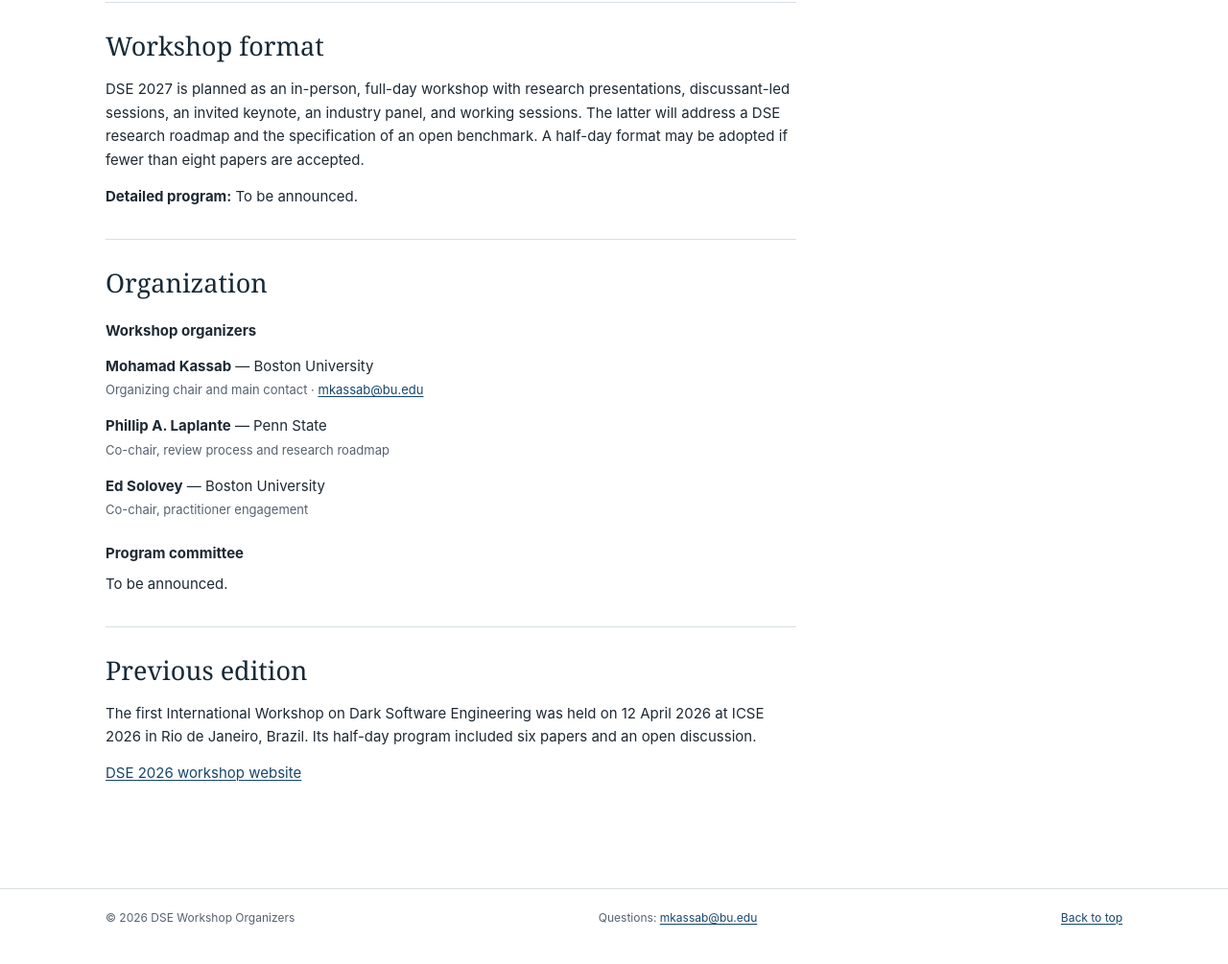
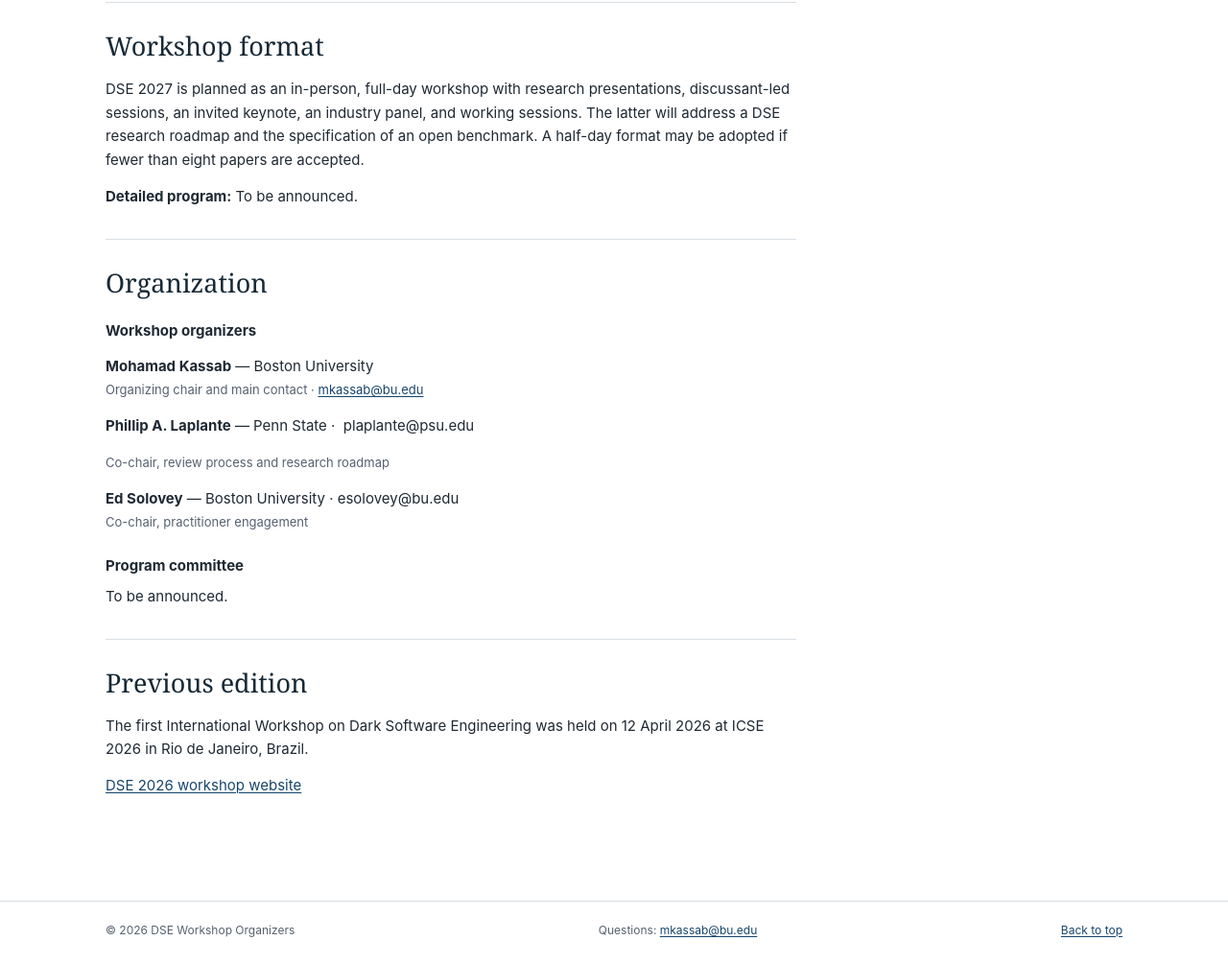
Before and after one commit to dse-workshop/dse-workshop.github.io, a plain HTML site: page index.html in a window 1280 px wide. Shown: the part 2050-3055 px from the top of the page at 96% size. Drawn offline with Linux system fonts and the light colour scheme.

Commit message:
Add files via upload

```diff
--- a/index.html
+++ b/index.html
@@ -1,6 +1,5 @@
 <!doctype html>
-<html lang="en">
-<head>
+<html lang="en"><head>
   <meta charset="utf-8">
   <meta name="viewport" content="width=device-width, initial-scale=1">
   <meta name="theme-color" content="#ffffff">
@@ -99,8 +98,8 @@
           <h3>Workshop organizers</h3>
           <ul class="people-list">
             <li><strong>Mohamad Kassab</strong> — Boston University<br><span>Organizing chair and main contact · <a href="mailto:mkassab@bu.edu">mkassab@bu.edu</a></span></li>
-            <li><strong>Phillip A. Laplante</strong> — Penn State<br><span>Co-chair, review process and research roadmap</span></li>
-            <li><strong>Ed Solovey</strong> — Boston University<br><span>Co-chair, practitioner engagement</span></li>
+            <li><strong>Phillip A. Laplante</strong> — Penn State ·&nbsp; plaplante@psu.edu</li><li><span>Co-chair, review process and research roadmap</span></li>
+            <li><strong>Ed Solovey</strong> — Boston University ·  esolovey@bu.edu<br><span>Co-chair, practitioner engagement</span></li>
           </ul>
           <h3>Program committee</h3>
           <p>To be announced.</p>
@@ -108,7 +107,7 @@
 
         <section class="content-section" id="previous" aria-labelledby="previous-title">
           <h2 id="previous-title">Previous edition</h2>
-          <p>The first International Workshop on Dark Software Engineering was held on 12 April 2026 at ICSE 2026 in Rio de Janeiro, Brazil. Its half-day program included six papers and an open discussion.</p>
+          <p>The first International Workshop on Dark Software Engineering was held on 12 April 2026 at ICSE 2026 in Rio de Janeiro, Brazil.&nbsp;</p>
           <p><a href="https://conf.researchr.org/home/icse-2026/dse-2026">DSE 2026 workshop website</a></p>
         </section>
       </div>
@@ -145,5 +144,6 @@
       <a href="#top">Back to top</a>
     </div>
   </footer>
-</body>
-</html>
+
+
+</body></html>
```
